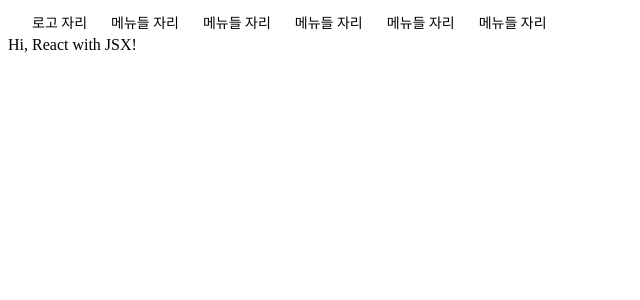
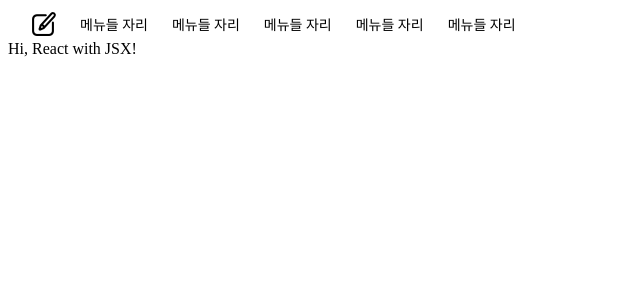
Before and after one commit to vinitus/practice-react, a React app: page / in a window 1280 px wide. Shown: the top 300 px of the page, without its empty margins (0-640 px from the left). Built offline with nearby package versions, Linux system fonts and the light colour scheme.

Commit message:
이미지 적용하기

```diff
--- a/src/components/HeaderComponent.tsx
+++ b/src/components/HeaderComponent.tsx
@@ -1,5 +1,6 @@
 import React from 'react';
 import { styled } from 'styled-components';
+import editBtn from '../../public/edit-btn.png';
 
 const Header = styled.header`
   position: sticky;
@@ -37,7 +38,7 @@ export default function HeaderComponent() {
     <Header>
       <Nav>
         <NavMenuWrapper>
-          <div>로고 자리</div>
+          <img src={editBtn} alt='' />
           <div>메뉴들 자리</div>
           <div>메뉴들 자리</div>
           <div>메뉴들 자리</div>
```
